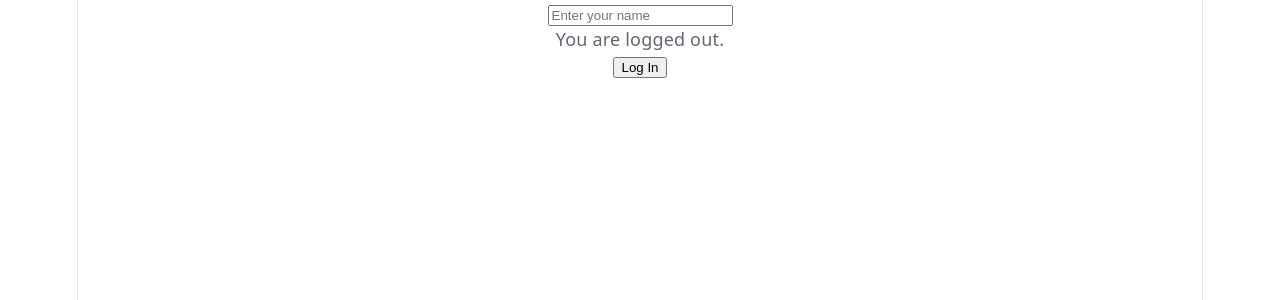
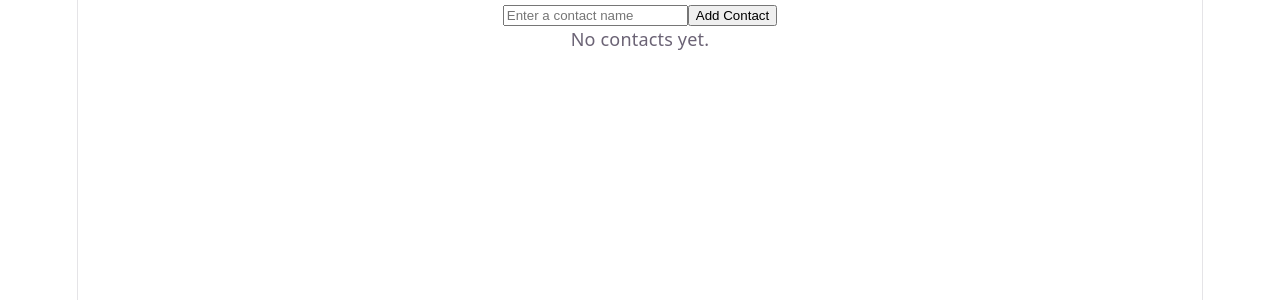
Before and after one commit to JonWhack/react-learning, a React (Vite) app: page / in a window 1280 px wide. Shown: the top 300 px of the page. Built offline with nearby package versions, Linux system fonts and the light colour scheme.

Commit message:
Day21 contact list - array state, spread operator, growing a list

```diff
--- a/src/App.jsx
+++ b/src/App.jsx
@@ -1,8 +1,8 @@
 
-import Day20 from './days/Day20'
+import Day21 from './days/Day21'
 
 function App() {
-  return <Day20 />;
+  return <Day21 />;
 }
 
 export default App;
--- /dev/null
+++ b/src/days/Day21.jsx
@@ -0,0 +1,41 @@
+import {useState} from 'react';
+
+function Day21() {
+    const [contacts, setContacts] = useState([]);
+    const [name, setName] = useState("");
+
+    function handleNameChange(event) {
+        setName(event.target.value);
+    }
+
+    function addContact() {
+        if (name === '') return;
+        const newContact = {id : Date.now(), name: name};
+        setContacts([...contacts, newContact]);
+        setName("");
+    }
+
+    return (
+        <div>
+            <input
+                type="text"
+                placeholder="Enter a contact name"
+                value={name}
+                onChange={handleNameChange}
+            />
+            <button onClick={addContact}>Add Contact</button>
+
+            {contacts.length === 0 ? (
+                <p>No contacts yet.</p>
+            ) : (
+                <ul>
+                    {contacts.map((contact) => (
+                        <li key={contact.id}>{contact.name}</li>
+                    ))}
+                </ul>
+            )}
+        </div>
+    );
+}
+
+export default Day21;
```
